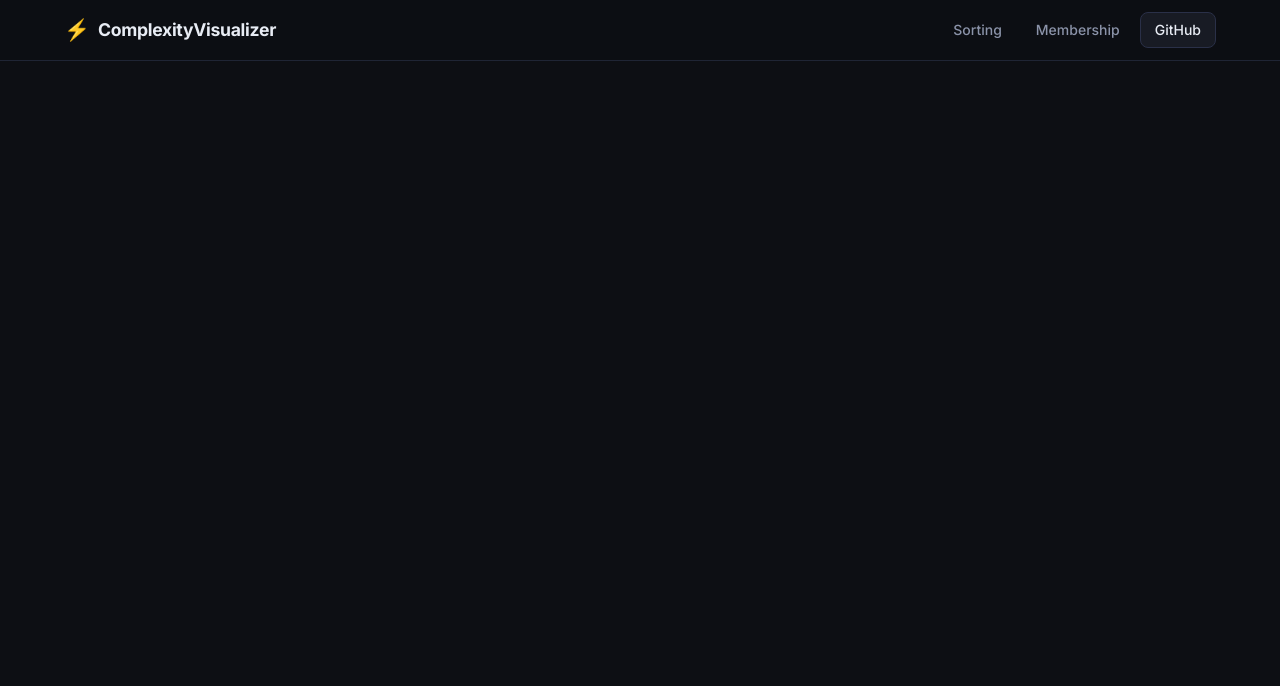
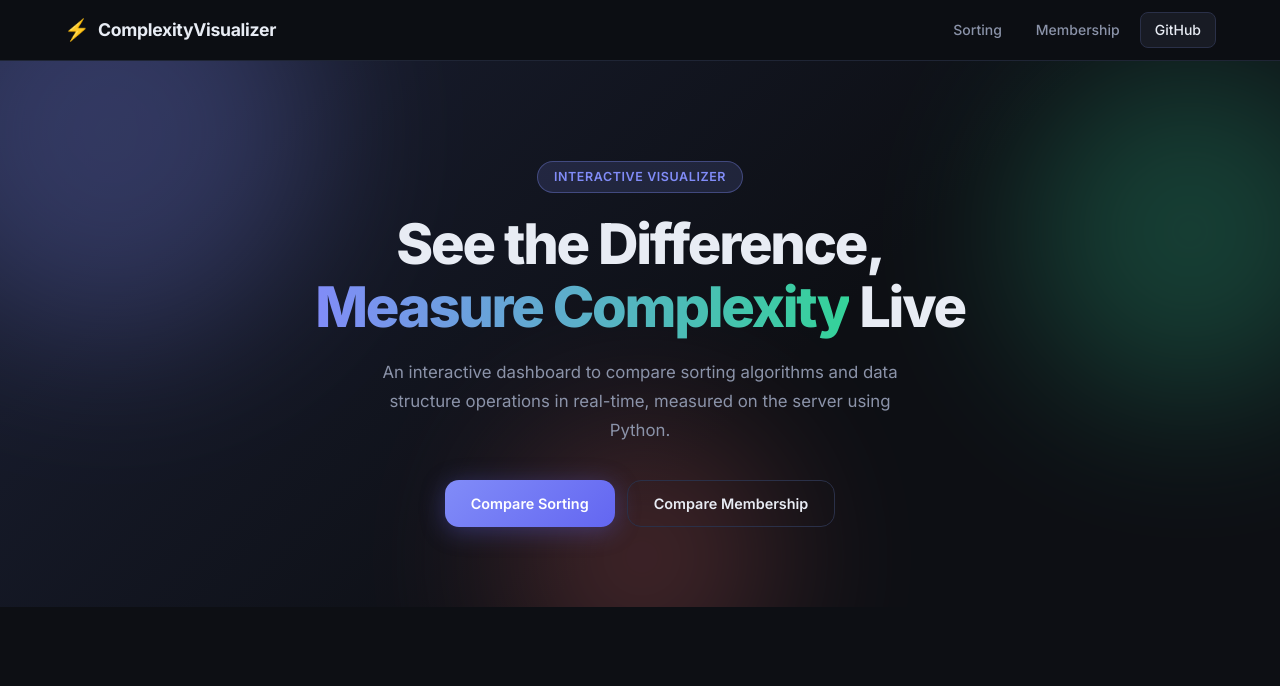
Before and after one commit to sejalheda/CFAI, a Flask app: page / in a window 1280 px wide. Shown: the top 686 px of the page. Run offline with Flask 3, Linux system fonts and the light colour scheme.

Commit message:
feat: add Hero section with glassmorphic style design

```diff
--- a/templates/index.html
+++ b/templates/index.html
@@ -27,6 +27,25 @@
         </nav>
       </div>
     </header>
+
+    <section class="hero">
+      <div class="hero-bg-orbs">
+        <div class="orb orb-1"></div>
+        <div class="orb orb-2"></div>
+        <div class="orb orb-3"></div>
+      </div>
+      <div class="hero-inner">
+        <span class="hero-badge">Interactive Visualizer</span>
+        <h1 class="hero-title">See the Difference, <br><span class="gradient-text">Measure Complexity</span> Live</h1>
+        <p class="hero-subtitle">
+          An interactive dashboard to compare sorting algorithms and data structure operations in real-time, measured on the server using Python.
+        </p>
+        <div class="hero-cta">
+          <a href="#sorting" class="btn btn--primary">Compare Sorting</a>
+          <a href="#membership" class="btn btn--ghost">Compare Membership</a>
+        </div>
+      </div>
+    </section>
   </div>
   <script src="https://cdn.jsdelivr.net/npm/chart.js"></script>
 </body>
```
